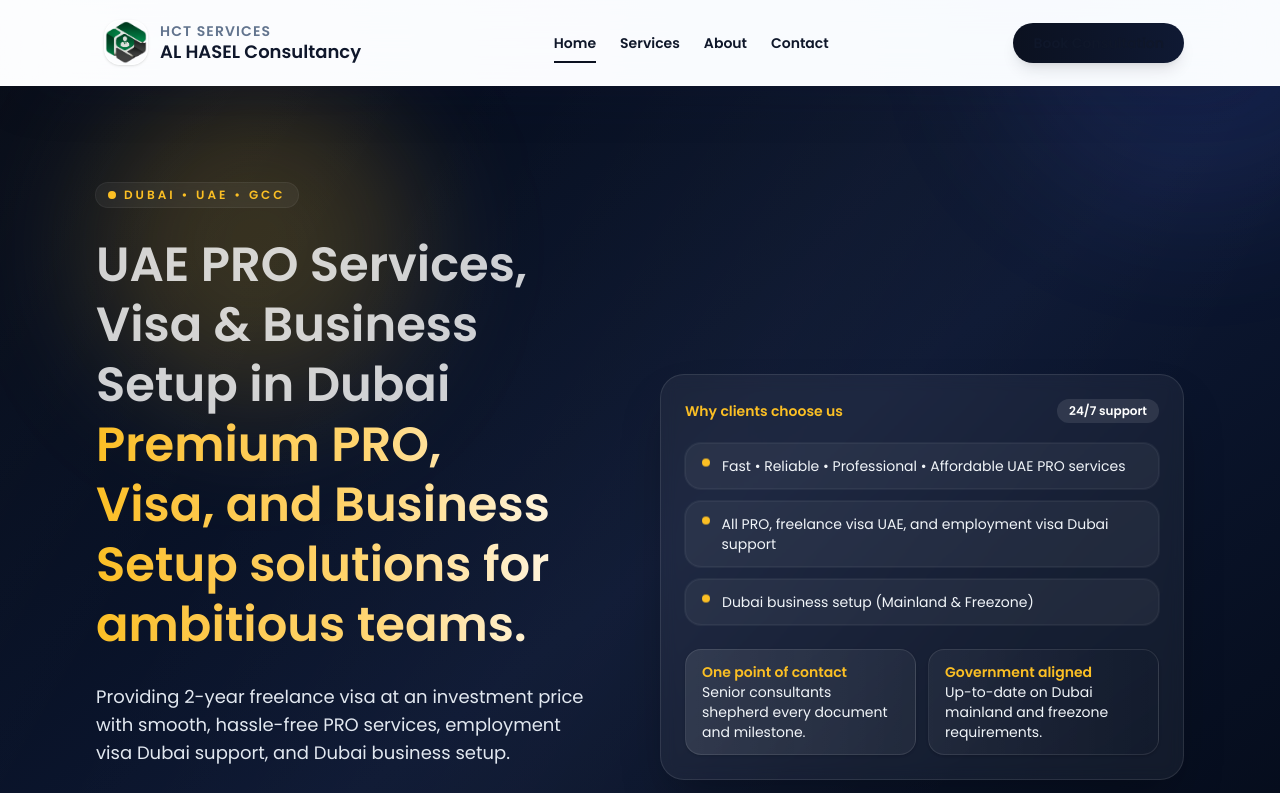
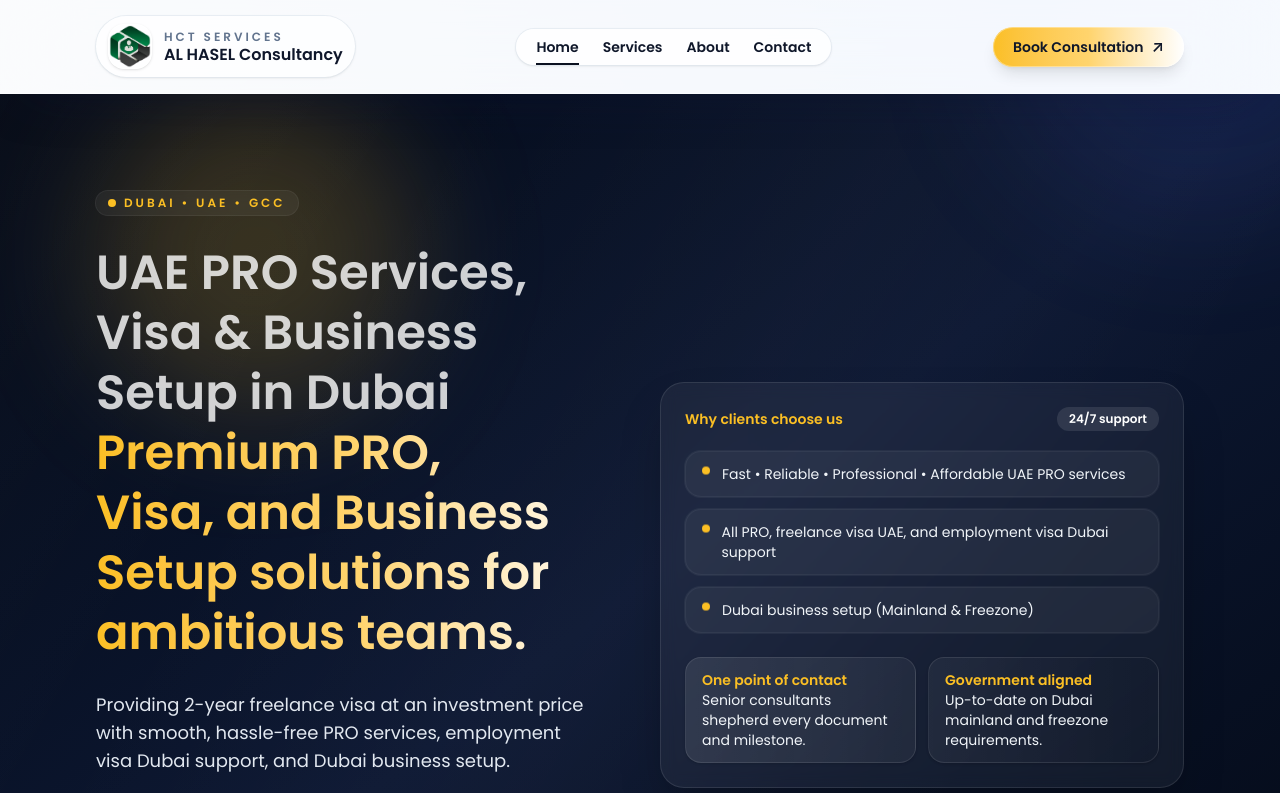
Before and after one commit to keya770/proservices, a Next.js app: page / in a window 1280 px wide. Shown: the top 793 px of the page. Built offline with nearby package versions, Linux system fonts and the light colour scheme.

Commit message:
Refine navbar balance and CTA contrast

```diff
--- a/components/navbar.tsx
+++ b/components/navbar.tsx
@@ -23,10 +23,13 @@ const Navbar = () => {
       : pathname.startsWith(href) || pathname.startsWith(`${href}/`);
 
   return (
-    <header className="sticky top-0 z-50 border-b border-white/50 bg-white/80 backdrop-blur-xl shadow-[0_20px_60px_-35px_rgba(12,18,52,0.65)]">
+    <header className="sticky top-0 z-50 border-b border-white/40 bg-white/70 backdrop-blur-2xl shadow-[0_18px_55px_-30px_rgba(12,18,52,0.65)]">
       <div className="mx-auto max-w-6xl px-4 sm:px-6 lg:px-8">
         <div className="flex items-center justify-between gap-4 py-3 sm:py-4">
-          <Link href="/" className="group flex items-center gap-3 rounded-full px-2 py-1 transition hover:-translate-y-0.5">
+          <Link
+            href="/"
+            className="group flex items-center gap-3 rounded-full bg-white/70 px-3 py-2 shadow-sm ring-1 ring-slate-200/70 transition hover:-translate-y-0.5"
+          >
             <div className="relative">
               <div className="absolute inset-0 rounded-full bg-[var(--color-gold)]/30 blur-md opacity-0 transition group-hover:opacity-100" />
               <Image
@@ -39,21 +42,22 @@ const Navbar = () => {
               />
             </div>
             <div>
-              <div className="text-sm font-semibold uppercase tracking-[0.08em] text-slate-500">
+              <div className="text-xs font-semibold uppercase tracking-[0.25em] text-slate-500">
                 HCT Services
               </div>
-              <div className="text-lg font-semibold text-slate-900 leading-tight">
+              <div className="text-base font-semibold text-slate-900 leading-tight">
                 AL HASEL Consultancy
               </div>
             </div>
           </Link>
 
-          <nav className="hidden items-center gap-6 md:flex">
+          <div className="hidden flex-1 items-center justify-center md:flex">
+            <nav className="flex items-center gap-6 rounded-full bg-white/80 px-5 py-2 shadow-sm ring-1 ring-slate-200/70">
               {navLinks.map((link) => (
                 <Link
                   key={link.href}
                   href={link.href}
-                className={`relative text-sm font-semibold transition before:absolute before:bottom-[-10px] before:left-0 before:h-[2px] before:w-full before:scale-x-0 before:bg-[var(--color-navy)] before:transition before:origin-left ${
+                  className={`relative text-sm font-semibold transition before:absolute before:bottom-[-8px] before:left-0 before:h-[2px] before:w-full before:scale-x-0 before:bg-[var(--color-navy)] before:transition before:origin-left ${
                     isActive(link.href)
                       ? "text-[var(--color-navy)] before:scale-x-100"
                       : "text-slate-600 hover:text-[var(--color-navy)] hover:before:scale-x-100"
@@ -63,14 +67,16 @@ const Navbar = () => {
                 </Link>
               ))}
             </nav>
+          </div>
 
           <div className="hidden md:block">
             <Link
               href="/contact"
-              className="group relative inline-flex items-center gap-2 rounded-full bg-gradient-to-r from-[var(--color-navy)] to-[#0f1933] px-5 py-2.5 text-sm font-semibold text-white shadow-lg shadow-[var(--color-navy)]/20 transition hover:-translate-y-0.5"
+              className="group relative inline-flex items-center gap-2 rounded-full bg-gradient-to-r from-[var(--color-gold)] via-[#ffd46d] to-white px-5 py-2.5 text-sm font-semibold text-[var(--color-navy)] shadow-lg shadow-[var(--color-navy)]/10 transition hover:-translate-y-0.5"
             >
-              <span className="absolute inset-0 rounded-full bg-white/10 opacity-0 transition group-hover:opacity-100" />
+              <span className="absolute inset-0 rounded-full border border-white/60 opacity-60 transition group-hover:opacity-100" />
               <span className="relative">Book Consultation</span>
+              <span className="relative text-base leading-none">↗</span>
             </Link>
           </div>
 
@@ -87,7 +93,7 @@ const Navbar = () => {
       <div
         className={`md:hidden transition-[max-height,opacity] duration-300 ease-out ${
           open ? "max-h-96 opacity-100" : "max-h-0 opacity-0"
-        } overflow-hidden border-t border-slate-200 bg-white`}
+        } overflow-hidden border-t border-slate-200 bg-white/95 backdrop-blur`}
       >
         <nav className="flex flex-col px-4 pb-4 pt-2">
           {navLinks.map((link) => (
@@ -107,7 +113,7 @@ const Navbar = () => {
           <Link
             href="/contact"
             onClick={() => setOpen(false)}
-            className="mt-2 rounded-lg bg-[var(--color-navy)] px-3 py-3 text-center text-sm font-semibold text-white shadow-lg shadow-[var(--color-navy)]/20 transition hover:-translate-y-0.5"
+            className="mt-2 rounded-lg bg-gradient-to-r from-[var(--color-gold)] via-[#ffd46d] to-white px-3 py-3 text-center text-sm font-semibold text-[var(--color-navy)] shadow-lg shadow-[var(--color-navy)]/10 transition hover:-translate-y-0.5"
           >
             Book Consultation
           </Link>
```
Lines whose indentation alone changed are shown as unchanged.
